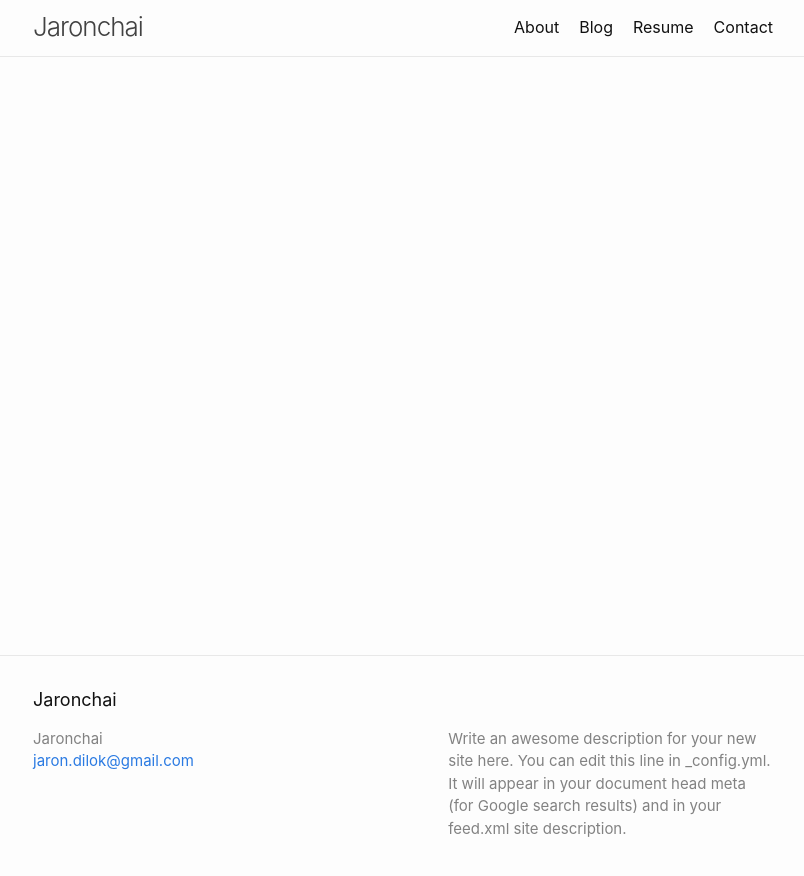
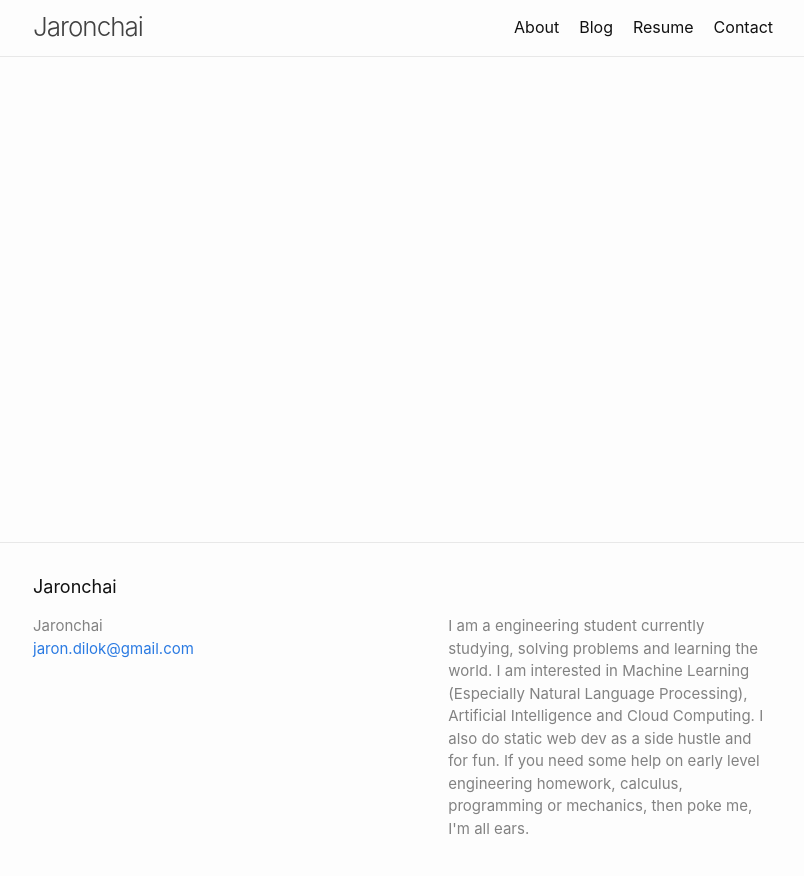
Before and after one commit to jarondlk/jaronchai-blog, a Jekyll site: the page built from index.markdown, in a window 1280 px wide. Shown: the top 876 px of the page, without its empty margins (237-1041 px from the left). Built offline with Jekyll 4.4.1, drawn with Linux system fonts in a browser that asks for light colours.

Commit message:
Update config

```diff
--- a/_config.yml
+++ b/_config.yml
@@ -21,9 +21,7 @@
 title: Jaronchai
 email: jaron.dilok@gmail.com
 description: >- # this means to ignore newlines until "baseurl:"
-  Write an awesome description for your new site here. You can edit this
-  line in _config.yml. It will appear in your document head meta (for
-  Google search results) and in your feed.xml site description.
+  I am a engineering student currently studying, solving problems and learning the world. I am interested in Machine Learning (Especially Natural Language Processing), Artificial Intelligence and Cloud Computing. I also do static web dev as a side hustle and for fun. If you need some help on early level engineering homework, calculus, programming or mechanics, then poke me, I'm all ears.
 baseurl: "/jaronchai-blog/" # the subpath of your site, e.g. /blog
 url: "https://jarondlk.github.io/jaronchai-blog/" # the base hostname & protocol for your site, e.g. http://example.com
 # twitter_username: jekyllrb
```
